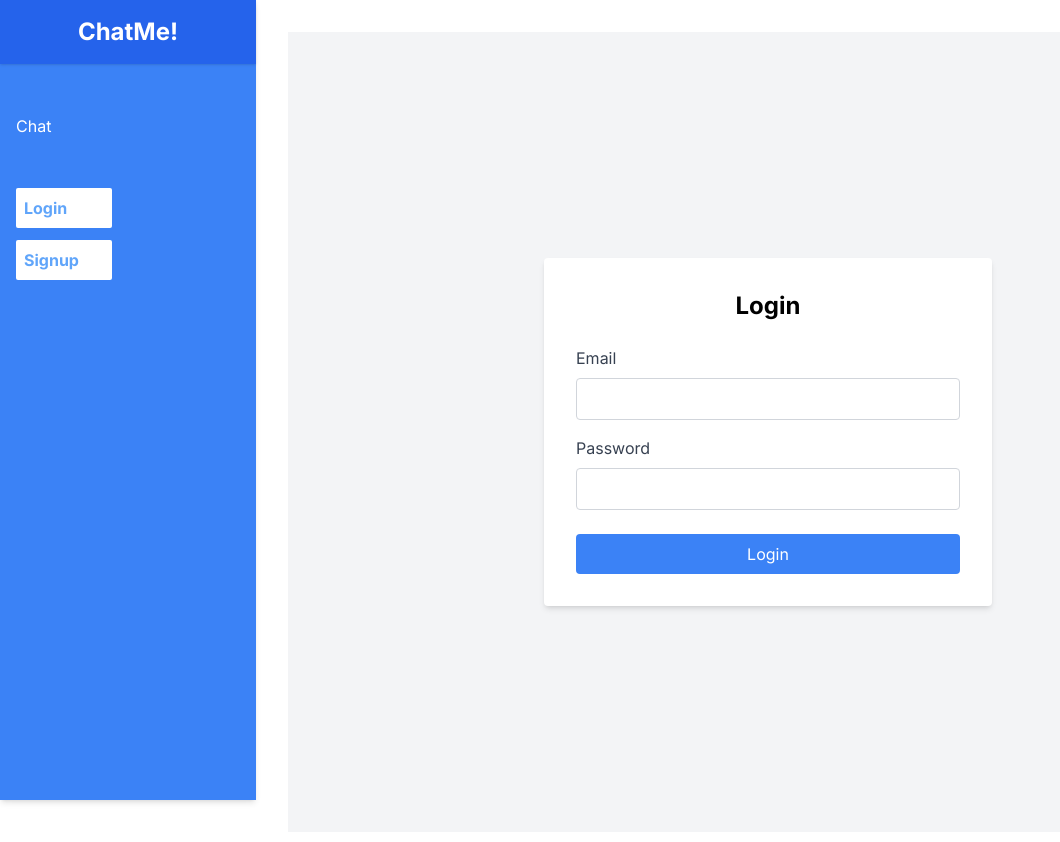
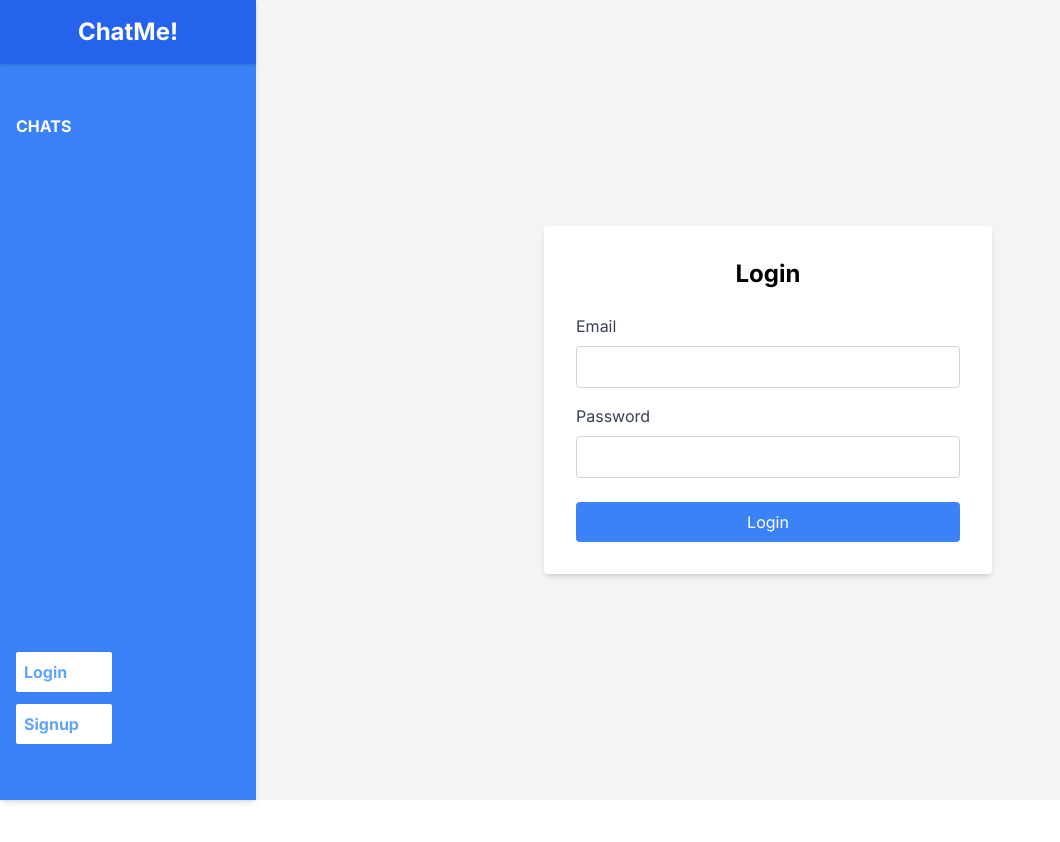
Before and after one commit to obaid-marv/ChatMe, a Next.js app: page /login in a window 1280 px wide. Shown: the top 842 px of the page, without its empty margins (0-1060 px from the left). After the commit the page ends 800 px from the top, so only its background shows below. Built offline with nearby package versions, Linux system fonts and the light colour scheme.

Commit message:
made responsive

```diff
--- a/package.json
+++ b/package.json
@@ -9,6 +9,11 @@
     "lint": "next lint"
   },
   "dependencies": {
+    "@fortawesome/fontawesome-svg-core": "^6.6.0",
+    "@fortawesome/free-brands-svg-icons": "^6.6.0",
+    "@fortawesome/free-regular-svg-icons": "^6.6.0",
+    "@fortawesome/free-solid-svg-icons": "^6.6.0",
+    "@fortawesome/react-fontawesome": "^0.2.2",
     "@reduxjs/toolkit": "^2.2.7",
     "@types/bcrypt": "^5.0.2",
     "@types/js-cookie": "^3.0.6",
--- a/socketServer.ts
+++ b/socketServer.ts
@@ -13,6 +13,10 @@ app.get('/', (req,res)=> {
   res.json("Hi socket")
 })
 
+
+app.get('/developer', (req,res)=> {
+  res.json("Obaid ur rehman")
+})
 
 const server = createServer(app);
 const io = new Server(server, {
--- a/src/app/chat/[userId]/page.tsx
+++ b/src/app/chat/[userId]/page.tsx
@@ -12,12 +12,12 @@ const ChatMessage = () => {
   const searchParams = useSearchParams();
   const { userId } = useParams();
   const { user } = useSelector((state: RootState) => state.auth);
-  useEffect(()=>{
-    if(!user){
-      router.push('/login')
+
+  useEffect(() => {
+    if (!user) {
+      router.push('/login');
     }
-
-  },[user])
+  }, [user]);
 
   const username = searchParams.get('username');
 
@@ -57,7 +57,6 @@ const ChatMessage = () => {
     if (message.trim()) {
       const newMessage = { content: message, senderId: user?._id };
 
-
       setMessages((prevMessages) => [...prevMessages, newMessage]);
 
       socket.emit('private_message', { to: userId, content: message, senderId: user?._id });
@@ -68,39 +67,41 @@ const ChatMessage = () => {
 
   return (
     <div className="flex flex-col h-screen">
-  <div className="fixed top-2 left-72 right-0 p-4 w-96 bg-blue-400 z-10 rounded-sm">
-    <h2 className='font-bold text-white'>{username}</h2>
+      {/* Username display, adjust based on screen size */}
+      <div className="fixed top-2 right-0 sm:right-4 p-4 w-96 bg-blue-400 rounded-sm sm:rounded-lg">
+        <h2 className="font-bold text-white text-center sm:text-left">{username}</h2>
       </div>
 
+      {/* Messages display area */}
       <div className="flex-1 pt-16 pb-16">
-    <div className="p-4 ">
+        <div className="p-4">
           {messages?.map((msg, index) => (
-        <div key={index} className={`m-1 flex ${msg.senderId==user?._id?"justify-end":""}`}>
-          <p className={`py-2 px-4 rounded-full min-w-8 w-max ${msg.senderId==user?._id?"bg-blue-400 text-white":"bg-gray-300"}`}>{msg.content}</p>
+            <div key={index} className={`m-1 flex ${msg.senderId === user?._id ? "justify-end" : ""}`}>
+              <p className={`py-2 px-4 rounded-full min-w-8 w-max ${msg.senderId === user?._id ? "bg-blue-400 text-white" : "bg-gray-300"}`}>
+                {msg.content}
+              </p>
             </div>
           ))}
         </div>
       </div>
 
-  <div className="fixed bottom-0 left-72 right-0 p-2 bg-gray-100 z-10 flex items-center">
+      {/* Message input area */}
+      <div className="fixed left-0 sm:left-72 bottom-0 right-0 p-2 flex items-center">
         <input
           type="text"
           value={message}
           onChange={(e) => setMessage(e.target.value)}
           placeholder="Type a message"
-      className="w-5/6 rounded-tl-full rounded-bl-full p-2 bg-gray-200 focus:outline-none placeholder-black"
+          className="w-5/6 sm:w-4/5 rounded-tl-full rounded-bl-full p-2 px-4 bg-gray-200 focus:outline-none placeholder-black"
         />
         <button
-      className="w-1/6 rounded-tr-full rounded-br-full p-2 text-white font-bold bg-blue-500 ml-2"
+          className="w-1/6 sm:w-1/5 rounded-tr-full rounded-br-full p-2 text-white font-bold bg-blue-500"
           onClick={handleSendMessage}
         >
           Send
         </button>
       </div>
     </div>
-
-
-
   );
 };
 
--- a/src/app/chat/page.tsx
+++ b/src/app/chat/page.tsx
@@ -42,11 +42,10 @@ const Chat = () => {
 
   const handleUserClick = (userId: string, username: string) => {
     router.push(`/chat/${userId}?username=${username}`);
-};
-
+  };
 
   return (
-    <div className="p-4">
+    <div className="p-4 mt-16 sm:mt-8">
       <h2 className="text-xl font-semibold mb-4">Search for a User</h2>
       <div className="flex items-center space-x-2">
         <input
--- a/src/app/layout.tsx
+++ b/src/app/layout.tsx
@@ -21,8 +21,12 @@ export default function RootLayout({
     <html lang="en">
       <body className={inter.className}>
         <ClientProvider>
-          <Sidebar />
-          <main className="ml-64 p-8">{children}</main>
+          <div className="flex">
+            <Sidebar />
+            <main className="flex-1 lg:ml-64">
+              {children}
+            </main>
+          </div>
         </ClientProvider>
       </body>
     </html>
--- a/src/app/page.tsx
+++ b/src/app/page.tsx
@@ -1,10 +1,32 @@
+'use client'
+import { AppDispatch, RootState } from '../redux/store';
+import { useRouter } from "next/navigation";
+import { useEffect, useState } from "react";
+import { useDispatch, useSelector } from "react-redux";
+import Cookies from 'js-cookie';
 
 
-export default function Home() {
+const Home = () => {
+
+  const router = useRouter();
+  const dispatch = useDispatch<AppDispatch>();
+
+  useEffect(() => {
+    const token = Cookies.get('authToken');
+    if (token) {
+      router.push('/chat');
+    }
+    else{
+      router.push('/login')
+    }
+  }, [router]);
 
   return (
-    <main className="">
-      <p>Hi</p>
-    </main>
+    <div>
+      <p></p>
+    </div>
+
   );
 }
+
+export default Home;
--- a/src/components/Sidebar.tsx
+++ b/src/components/Sidebar.tsx
@@ -1,41 +1,69 @@
 "use client";
 
-import React, { useEffect } from 'react';
-import Link from 'next/link';
-import { useRouter } from 'next/navigation'; // Adjust import if you're using a different version of Next.js
-import { useDispatch, useSelector } from 'react-redux';
-import { RootState } from '../redux/store';
-import { initializeAuth, logout } from '../redux/Auth/authSlice';
-import { AppDispatch } from '../redux/store';
+import React, { useEffect, useState } from "react";
+import Link from "next/link";
+import { useRouter } from "next/navigation";
+import { useDispatch, useSelector } from "react-redux";
+import { RootState } from "../redux/store";
+import { initializeAuth, logout } from "../redux/Auth/authSlice";
+import { AppDispatch } from "../redux/store";
+import { FontAwesomeIcon } from '@fortawesome/react-fontawesome'
+import { faSquareCaretLeft } from "@fortawesome/free-solid-svg-icons";
 
 const Sidebar = () => {
   const router = useRouter();
   const { user } = useSelector((state: RootState) => state.auth);
   const dispatch = useDispatch<AppDispatch>();
+  const [isOpen, setIsOpen] = useState(false);
 
   const handleLogout = () => {
     dispatch(logout());
-    router.push('/login');
+    router.push("/login");
   };
-
 
   useEffect(() => {
     dispatch(initializeAuth());
   }, [dispatch]);
 
+  const toggleSidebar = () => {
+    setIsOpen(!isOpen);
+  };
+
   return (
-    <aside className="w-64 bg-blue-500 text-white h-screen shadow-md fixed">
-      <div className="flex items-center justify-center h-16 bg-blue-600 shadow">
+    <>
+    { !isOpen &&
+      <button
+        className={"lg:hidden fixed top-4 left-4 z-50 p-2 bg-blue-500 text-white rounded focus:outline-none"}
+        onClick={toggleSidebar}
+      >
+      Menu
+      </button>}
+
+      {/* Sidebar */}
+      <aside
+        className={`fixed top-0 left-0 h-screen w-64 z-10 bg-blue-500 text-white shadow-md transform ${
+          isOpen ? "translate-x-0" : "-translate-x-full"
+        } lg:translate-x-0 transition-transform duration-300 ease-in-out`}
+      >
+        <div className="flex items-center justify-around h-16 bg-blue-600 shadow">
           <h1 className="text-2xl font-bold">ChatMe!</h1>
+          {isOpen&&
+          <FontAwesomeIcon icon={faSquareCaretLeft} size={"2x"} onClick={toggleSidebar} className="lg:hidden"/>
+          }
         </div>
-      <nav className="mt-10">
+        <nav className="mt-10 flex flex-col h-4/5 justify-between">
+          <div>
             <ul>
               <li className="mb-4">
-            <Link href="/chat" className="block py-2.5 px-4 rounded hover:bg-blue-600 transition duration-200">
-              Chat
+                <Link
+                  href="/chat"
+                  className="block py-2.5 px-4 font-bold rounded hover:bg-blue-600 transition duration-200"
+                >
+                  CHATS
                 </Link>
               </li>
             </ul>
+          </div>
           <div className="mt-10 px-4 flex flex-col space-y-3">
             {user ? (
               <>
@@ -49,10 +77,16 @@ const Sidebar = () => {
               </>
             ) : (
               <>
-              <Link href="/login" className="w-24 p-2 bg-white font-bold text-blue-400 rounded-sm">
+                <Link
+                  href="/login"
+                  className="w-24 p-2 bg-white font-bold text-blue-400 rounded-sm"
+                >
                   Login
                 </Link>
-              <Link href="/signup" className="w-24 p-2 bg-white font-bold text-blue-400 rounded-sm">
+                <Link
+                  href="/signup"
+                  className="w-24 p-2 bg-white font-bold text-blue-400 rounded-sm"
+                >
                   Signup
                 </Link>
               </>
@@ -60,6 +94,8 @@ const Sidebar = () => {
           </div>
         </nav>
       </aside>
+
+    </>
   );
 };
 
```
Also changed, not shown: src/app/signup/page.tsx (+25 -24 lines), 1 other file (tests, documents, lock files or other folders). Lines whose indentation alone changed are shown as unchanged.
